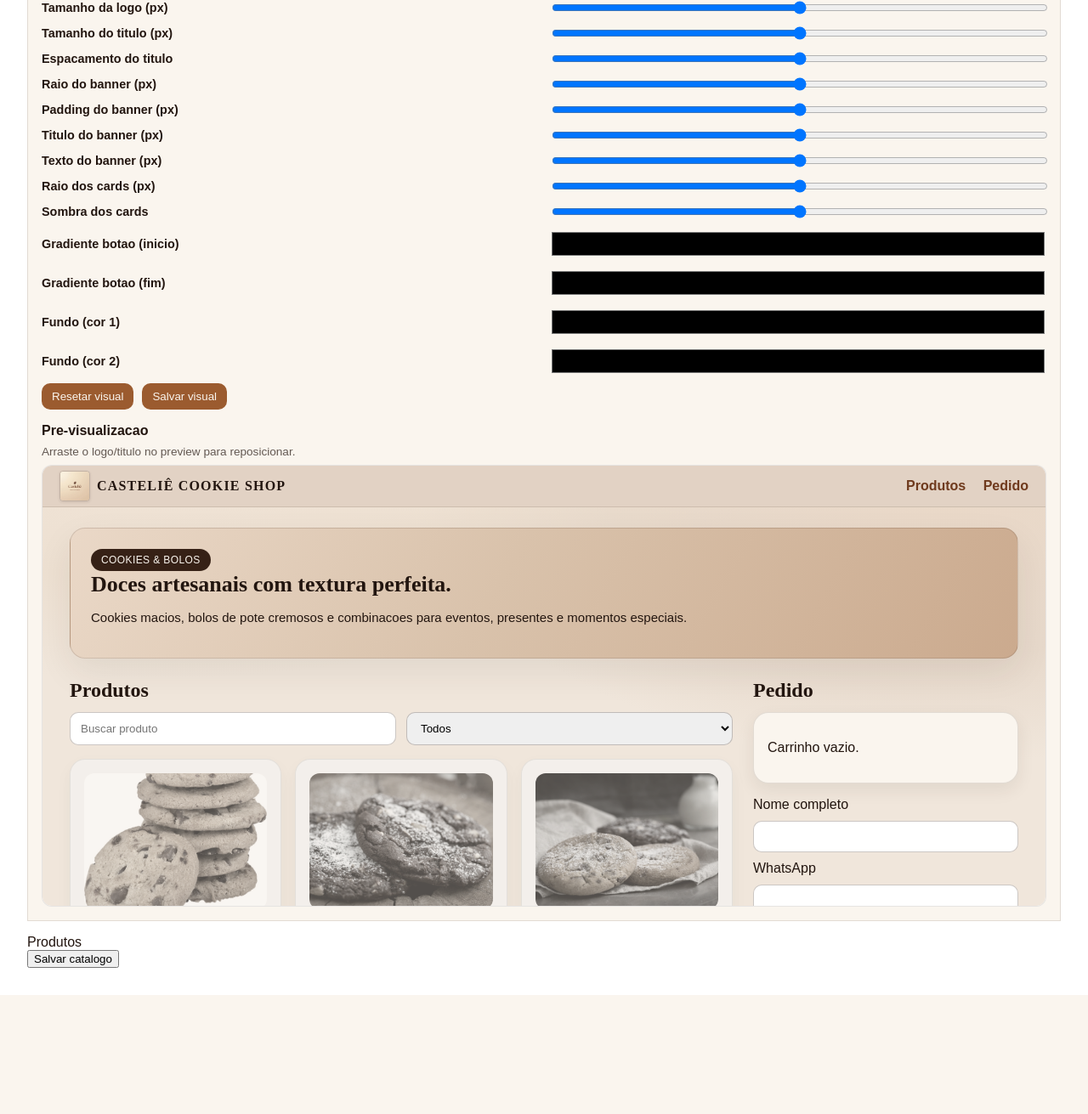
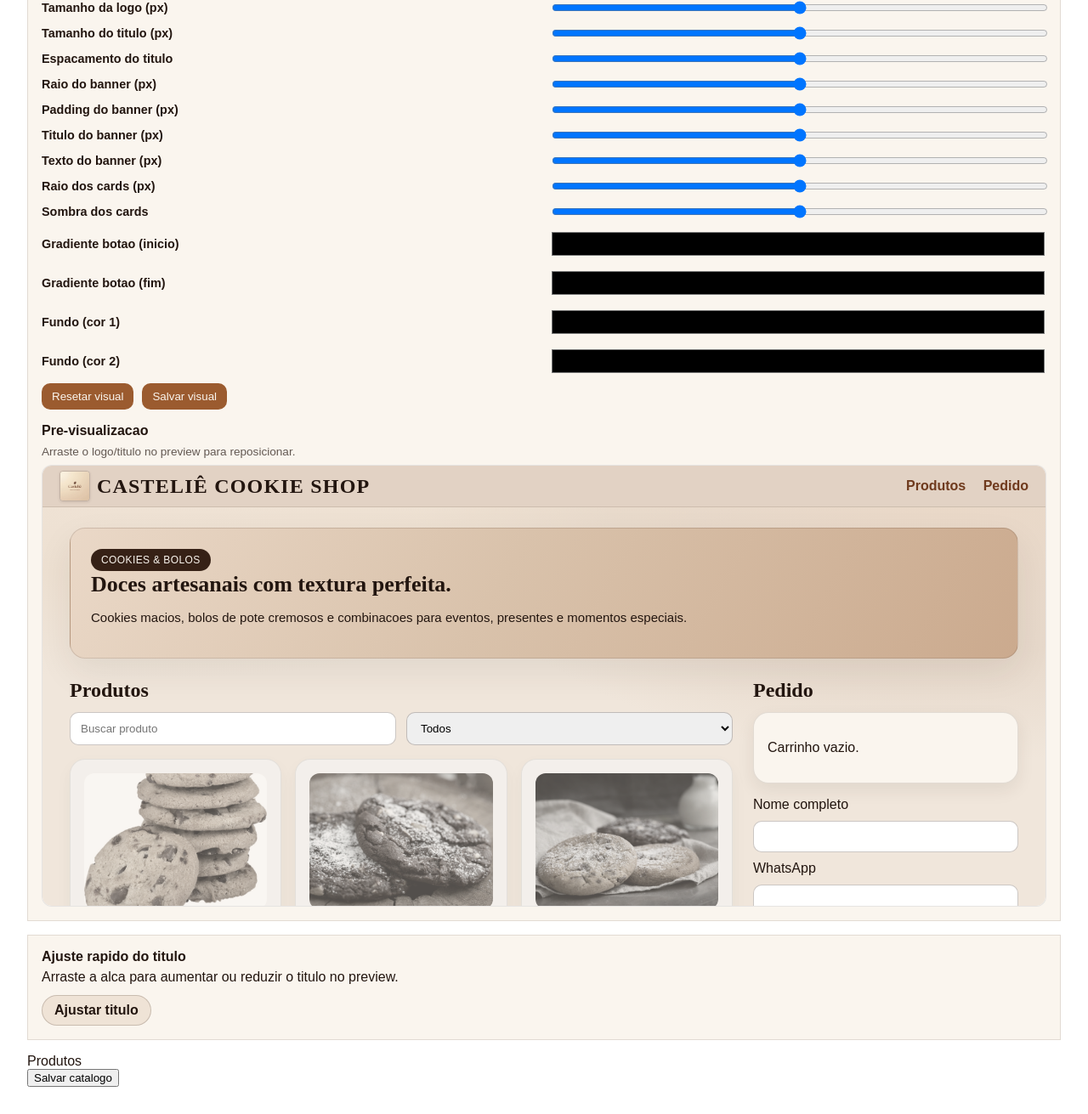
Before and after one commit to felipepereira160-a11y/CastelieCookieShop, a FastAPI app: template fastapi_app/templates/admin.html in a window 1280 px wide. Shown: the part 244-1555 px from the top of the page at 85% size. Before the commit the page ends 1415 px from the top, so only its background shows below. Run offline with FastAPI, Linux system fonts and the light colour scheme; the template is opened without the code that fills it, so the values that code supplies are empty.

Commit message:
Increase logo/title limits and add title resize handle

```diff
--- a/fastapi_app/main.py
+++ b/fastapi_app/main.py
@@ -159,7 +159,7 @@ DEFAULT_CATALOG = [
 
 DEFAULT_THEME = {
     "logo_size": 36,
-    "brand_font_size": 16,
+    "brand_font_size": 24,
     "brand_letter_spacing": 1.2,
     "brand_offset_x": 0,
     "brand_offset_y": 0,
@@ -378,7 +378,7 @@ def admin_save(request: Request, catalog_json: str = Form("")):
 def admin_theme_save(
     request: Request,
     logo_size: int = Form(36),
-    brand_font_size: int = Form(16),
+    brand_font_size: int = Form(24),
     brand_letter_spacing: float = Form(1.2),
     brand_offset_x: float = Form(0),
     brand_offset_y: float = Form(0),
@@ -400,8 +400,8 @@ def admin_theme_save(
     if not _is_admin_session(request):
         return templates.TemplateResponse("admin_login.html", {"request": request, "message": "Login necessario."})
     theme = {
-        "logo_size": max(16, min(80, int(logo_size))),
-        "brand_font_size": max(12, min(28, int(brand_font_size))),
+        "logo_size": max(16, min(200, int(logo_size))),
+        "brand_font_size": max(12, min(200, int(brand_font_size))),
         "brand_letter_spacing": max(0.0, min(6.0, float(brand_letter_spacing))),
         "brand_offset_x": float(brand_offset_x or 0),
         "brand_offset_y": float(brand_offset_y or 0),
--- a/fastapi_app/static/styles.css
+++ b/fastapi_app/static/styles.css
@@ -362,6 +362,23 @@ h1, h2, h3 {
   background: #fff;
 }
 
+.title-resize-wrap {
+  display: flex;
+  justify-content: flex-start;
+}
+
+.title-resize-handle {
+  display: inline-flex;
+  align-items: center;
+  gap: 8px;
+  background: #efe3d6;
+  border: 1px solid rgba(54, 33, 22, 0.2);
+  border-radius: 999px;
+  padding: 8px 14px;
+  cursor: ew-resize;
+  font-weight: 600;
+}
+
 .payments-toolbar {
   display: flex;
   justify-content: flex-end;
--- a/fastapi_app/templates/admin.html
+++ b/fastapi_app/templates/admin.html
@@ -72,10 +72,10 @@
           <form method="post" action="/admin/theme" class="form theme-form" id="theme-form">
             <div class="theme-grid">
               <label>Tamanho da logo (px)</label>
-              <input type="range" name="logo_size" min="16" max="80" value="{{ theme.logo_size }}" />
+              <input type="range" name="logo_size" min="16" max="200" value="{{ theme.logo_size }}" />
 
               <label>Tamanho do titulo (px)</label>
-              <input type="range" name="brand_font_size" min="12" max="28" value="{{ theme.brand_font_size }}" />
+              <input type="range" name="brand_font_size" min="12" max="200" value="{{ theme.brand_font_size }}" />
 
               <label>Espacamento do titulo</label>
               <input type="range" name="brand_letter_spacing" min="0" max="6" step="0.1" value="{{ theme.brand_letter_spacing }}" />
@@ -125,6 +125,14 @@
             <strong>Pre-visualizacao</strong>
             <div class="theme-hint">Arraste o logo/titulo no preview para reposicionar.</div>
             <iframe id="theme-preview-frame" src="/" title="Preview do site"></iframe>
+          </div>
+        </div>
+
+        <div class="card" style="margin-bottom: 16px;">
+          <strong>Ajuste rapido do titulo</strong>
+          <p style="margin: 6px 0 12px;">Arraste a alca para aumentar ou reduzir o titulo no preview.</p>
+          <div class="title-resize-wrap">
+            <div class="title-resize-handle" id="title-resize-handle">Ajustar titulo</div>
           </div>
         </div>
 
@@ -432,7 +440,7 @@
         doc.addEventListener('mousemove', (event) => {
           if (!resizing) return;
           const dx = event.clientX - startX;
-          const next = Math.min(80, Math.max(16, baseSize + dx));
+          const next = Math.min(200, Math.max(16, baseSize + dx));
           getHidden('logo_size').value = next.toFixed(0);
           updateThemePreview();
         });
@@ -482,6 +490,33 @@
           dragging = false;
         });
       }
+
+      const titleResizeHandle = document.getElementById('title-resize-handle');
+      if (titleResizeHandle) {
+        let resizingTitle = false;
+        let startX = 0;
+        let baseSize = 0;
+        const getHidden = (name) => themeForm.querySelector(`[name="${name}"]`);
+
+        titleResizeHandle.addEventListener('mousedown', (event) => {
+          resizingTitle = true;
+          startX = event.clientX;
+          baseSize = parseFloat(getHidden('brand_font_size').value || 24);
+          event.preventDefault();
+        });
+
+        document.addEventListener('mousemove', (event) => {
+          if (!resizingTitle) return;
+          const dx = event.clientX - startX;
+          const next = Math.min(200, Math.max(12, baseSize + dx));
+          getHidden('brand_font_size').value = next.toFixed(0);
+          updateThemePreview();
+        });
+
+        document.addEventListener('mouseup', () => {
+          resizingTitle = false;
+        });
+      }
     </script>
   </body>
 </html>
```
